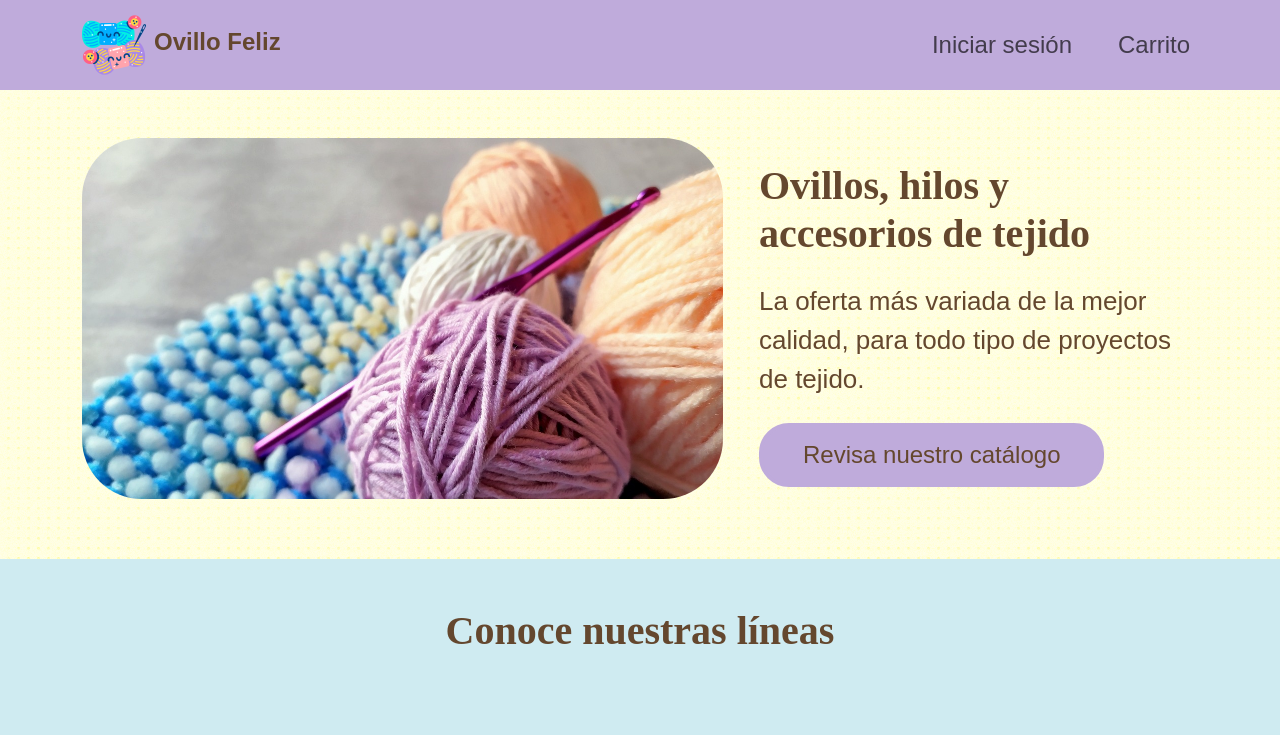
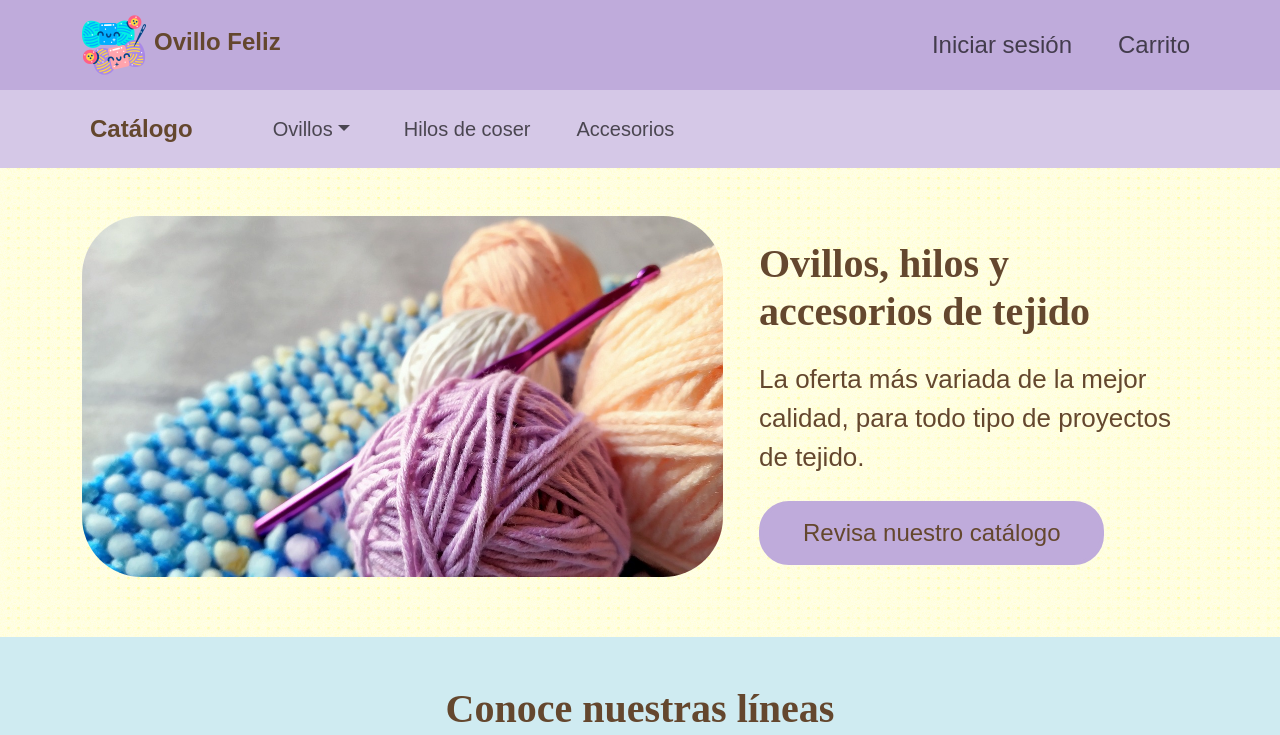
Before and after one commit to aolivos15/P5-ecommerce, a React (Vite) app: page / in a window 1280 px wide. Shown: the top 735 px of the page. Built offline with nearby package versions, Linux system fonts and the light colour scheme; a web font is replaced by a local one.

Commit message:
Add catalog navbar

```diff
--- /dev/null
+++ b/src/components/CatalogNavBar/CatalogNavBar.jsx
@@ -0,0 +1,27 @@
+import { Navbar, Nav, NavDropdown } from 'react-bootstrap';
+import './catalogNavBar.css'
+
+export const CatalogNavBar = () => {
+  return (
+    <Navbar expand="lg" className="cat-nav-bg fs-5">
+      <div className="container">
+        <Navbar.Brand><span className='m-2 fs-4 cat-nav-title me-5'>Catálogo</span></Navbar.Brand>
+        <Navbar.Toggle aria-controls="basic-navbar-nav" />
+        <Navbar.Collapse id="basic-navbar-nav">
+          <Nav className="cat-nav-gap align-items-center">
+            <NavDropdown className="nav-link" title="Ovillos">
+              <NavDropdown.Item className="nav-link fs-5" href="#">Línea básica</NavDropdown.Item>
+              <NavDropdown.Item className="nav-link fs-5" href="#">Línea súper</NavDropdown.Item>
+              <NavDropdown.Item className="nav-link fs-5" href="#">Línea bebé</NavDropdown.Item>
+              <NavDropdown.Item className="nav-link fs-5" href="#">Línea algodón</NavDropdown.Item>
+              <NavDropdown.Item className="nav-link fs-5" href="#">Línea lana</NavDropdown.Item>
+              <NavDropdown.Item className="nav-link fs-5" href="#">Línea arcoiris</NavDropdown.Item>
+            </NavDropdown>
+            <Nav.Link className="nav-link" href="#">Hilos de coser</Nav.Link>
+            <Nav.Link className="nav-link" href="#">Accesorios</Nav.Link>
+          </Nav>
+        </Navbar.Collapse>
+      </div>
+    </Navbar>
+  );
+}
--- /dev/null
+++ b/src/components/CatalogNavBar/catalogNavBar.css
@@ -0,0 +1,26 @@
+.cat-nav-title {
+  color: var(--text400);
+  font-weight: bold;
+}
+
+.cat-nav-bg {
+  background-color: var(--first300);
+}
+
+.cat-nav-link {
+  color: var(--text400);
+  display: block;
+}
+
+.cat-nav-link:hover {
+  color: var(--text300);
+  text-decoration: underline;
+}
+
+/* MEDIA QUERIES */
+
+@media (min-width: 992px) {
+  .cat-nav-gap {
+    gap: 30px;
+  }
+}
--- a/src/index.css
+++ b/src/index.css
@@ -1,6 +1,7 @@
 @import url('https://fonts.googleapis.com/css2?family=Chelsea+Market&family=Lily+Script+One&family=Signika+Negative&display=swap');
 
 :root {
+  --first300: #d5c8e7;
   --first400: #bfabdb;
   --first500: #a88dd1;
   --second200: #fffbf1;
--- a/src/router/RouterApp.jsx
+++ b/src/router/RouterApp.jsx
@@ -1,11 +1,13 @@
 import { Routes, Route } from "react-router-dom";
 import { HomePage } from '../views/IndexView';
 import { NavBar } from "../components/NavBar/NavBar";
+import { CatalogNavBar } from "../components/CatalogNavBar/CatalogNavBar";
 
 export const RouterApp = () => {
   return (
     <>
       <NavBar />
+      <CatalogNavBar />
       <Routes>
         <Route path='/' element={<HomePage />} />
       </Routes>
```
